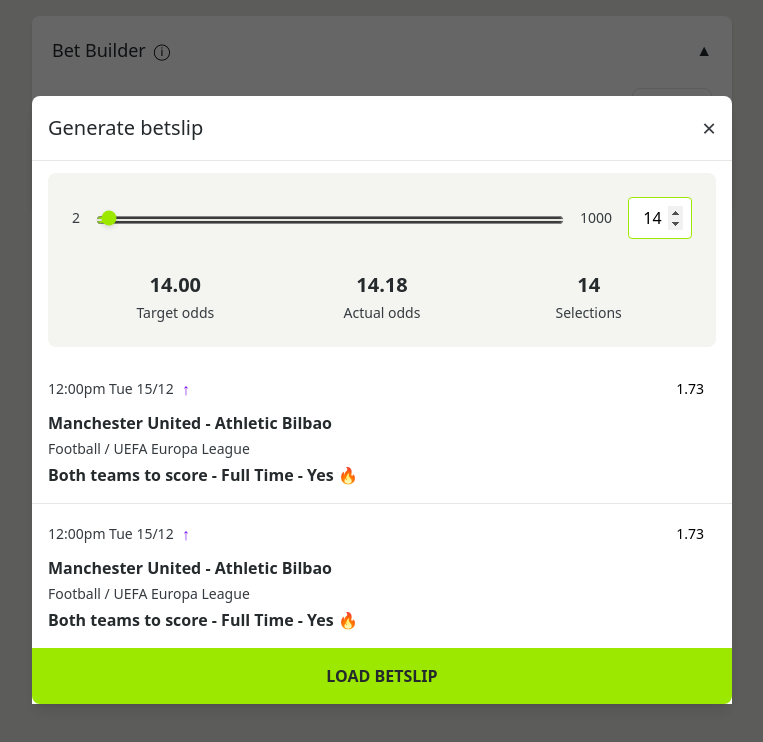
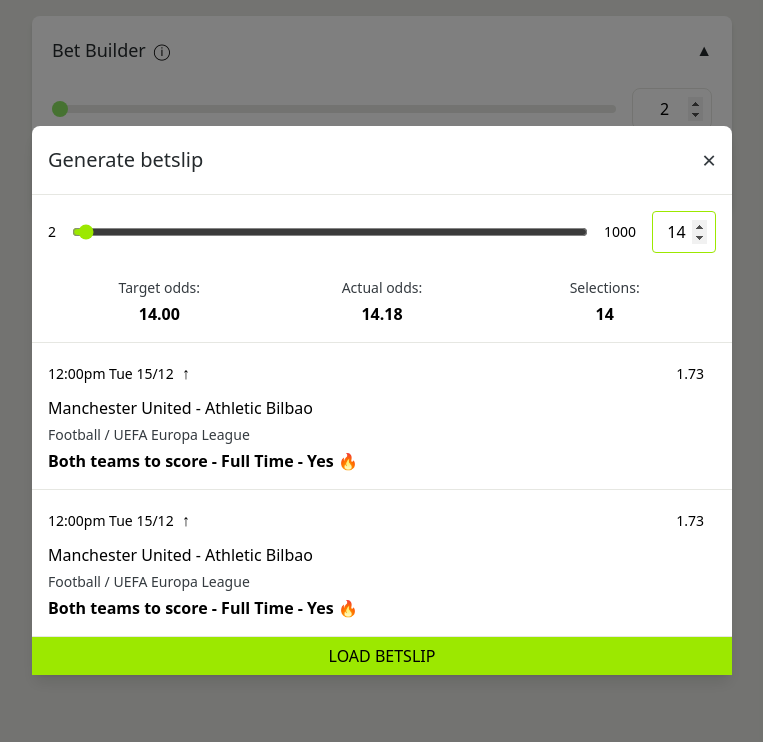
Before and after one commit to tomzdon/design-system, a React (Vite) app: page / in a window 1280 px wide. Both pictures are taken after a click on the button "GENERATE". Shown: the top 742 px of the page, without its empty margins (258-1021 px from the left). Built offline with nearby package versions, Linux system fonts and the light colour scheme.

Commit message:
Restored to '8384904542edddd8014936fa3c502c6b5728609d'
Replit-Restored-To: 8384904542edddd8014936fa3c502c6b5728609d

```diff
--- a/src/App.scss
+++ b/src/App.scss
@@ -45,42 +45,20 @@
   &::-webkit-slider-thumb {
     -webkit-appearance: none;
     appearance: none;
-    width: 20px;
-    height: 20px;
+    width: 16px;
+    height: 16px;
     border-radius: 50%;
-    background: var(--success);
+    background: #8CE563;
     cursor: pointer;
-    box-shadow: 0 2px 4px rgba(0,0,0,0.1);
-    margin-top: -9px;
   }
 
   &::-moz-range-thumb {
-    width: 20px;
-    height: 20px;
+    width: 16px;
+    height: 16px;
     border-radius: 50%;
-    background: var(--success);
+    background: #8CE563;
     cursor: pointer;
     border: none;
-    box-shadow: 0 2px 4px rgba(0,0,0,0.1);
-  }
-
-  &::-webkit-slider-runnable-track {
-    height: 2px;
-    background: var(--lighter);
-    border-radius: 2px;
-  }
-
-  &::-moz-range-track {
-    height: 2px;
-    background: var(--lighter);
-    border-radius: 2px;
-  }
-}
-
-input[type="number"] {
-  &:focus {
-    outline: none;
-    border-color: var(--success-dark);
   }
 }
 
--- a/src/components/BetslipModal/BetslipModal.tsx
+++ b/src/components/BetslipModal/BetslipModal.tsx
@@ -1,5 +1,5 @@
-
 import { FC } from 'react';
+import { Button } from '../../Button/Button';
 import clsx from 'clsx';
 
 interface BetslipModalProps {
@@ -12,71 +12,77 @@
   value = 14,
 }) => {
   return (
-    <div className="fixed inset-0 bg-black/60 flex items-center justify-center z-50">
+    <div className="fixed inset-0 bg-black/50 flex items-center justify-center">
       <div className="bg-white rounded-t-lg w-full max-w-[700px] shadow-lg">
         <div className="flex items-center justify-between p-4 border-b border-lighter">
-          <h2 className="text-xl font-medium text-darker">Generate betslip</h2>
-          <button onClick={onClose} className="text-2xl text-dark hover:text-darker">&times;</button>
+          <h2 className="text-20 font-medium text-darker">Generate betslip</h2>
+          <button onClick={onClose} className="text-24 text-dark">
+            &times;
+          </button>
         </div>
 
-        <div className="p-6 bg-lightest mx-4 my-3 rounded-lg">
-          <div className="flex items-center gap-4 mb-8">
-            <span className="text-sm text-dark">2</span>
-            <div className="flex-1">
+        <div className="p-4 border-b border-lighter">
+          <div className="flex items-center gap-4 mb-6">
+            <span className="text-14">2</span>
             <input
               type="range"
               min={2}
               max={1000}
               value={value}
-                className="w-full h-2 bg-lighter rounded-lg accent-success"
+              className="w-full h-2 bg-lighter rounded accent-primary"
             />
-            </div>
-            <span className="text-sm text-dark">1000</span>
+            <span className="text-14">1000</span>
             <input
               type="number"
               value={value}
-              className="w-16 p-2 border border-success rounded text-center"
+              className="w-16 p-2 border border-primary rounded text-center"
             />
           </div>
 
           <div className="grid grid-cols-3 text-center">
             <div>
-              <div className="text-xl font-bold mb-1 text-darker">14.00</div>
-              <div className="text-sm text-dark">Target odds</div>
+              <div className="text-14 text-dark mb-1">Target odds:</div>
+              <div className="text-16 font-bold">14.00</div>
             </div>
             <div>
-              <div className="text-xl font-bold mb-1 text-darker">14.18</div>
-              <div className="text-sm text-dark">Actual odds</div>
+              <div className="text-14 text-dark mb-1">Actual odds:</div>
+              <div className="text-16 font-bold">14.18</div>
             </div>
             <div>
-              <div className="text-xl font-bold mb-1 text-darker">14</div>
-              <div className="text-sm text-dark">Selections</div>
+              <div className="text-14 text-dark mb-1">Selections:</div>
+              <div className="text-16 font-bold">14</div>
             </div>
           </div>
         </div>
 
-        <div className="max-h-[400px] overflow-y-auto divide-y divide-lighter">
+        <div className="max-h-[400px] overflow-y-auto">
           {[1, 2].map((i) => (
-            <div key={i} className="p-4">
+            <div key={i} className="p-4 border-b border-lighter">
               <div className="flex items-center justify-between mb-2">
                 <div className="flex items-center gap-2">
-                  <span className="text-sm text-dark">12:00pm Tue 15/12</span>
-                  <span className="text-purple">↑</span>
+                  <span className="text-14">12:00pm Tue 15/12</span>
+                  <span className="text-purple-500">↑</span>
                 </div>
-                <span className="px-3 py-1 bg-dark/10 rounded-full text-sm">1.73</span>
+                <span className="px-3 py-1 bg-dark/10 rounded-full text-14">
+                  1.73
+                </span>
               </div>
-              <div className="font-bold text-darker mb-1">Manchester United - Athletic Bilbao</div>
-              <div className="text-sm text-dark mb-1">Football / UEFA Europa League</div>
-              <div className="font-bold text-darker flex items-center gap-1">
-                Both teams to score - Full Time - Yes <span className="text-orange">🔥</span>
+              <div className="mb-1">Manchester United - Athletic Bilbao</div>
+              <div className="text-14 text-dark mb-1">
+                Football / UEFA Europa League
+              </div>
+              <div className="font-bold">
+                Both teams to score - Full Time - Yes 🔥
               </div>
             </div>
           ))}
         </div>
 
-        <button className="w-full py-4 bg-success font-bold uppercase text-darker rounded-b-lg hover:bg-success-dark transition-colors">
-          Load Betslip
-        </button>
+        <Button
+          title="LOAD BETSLIP"
+          variant="primary"
+          className="w-full rounded-none py-4 uppercase"
+        />
       </div>
     </div>
   );
```
Lines whose indentation alone changed are shown as unchanged.
